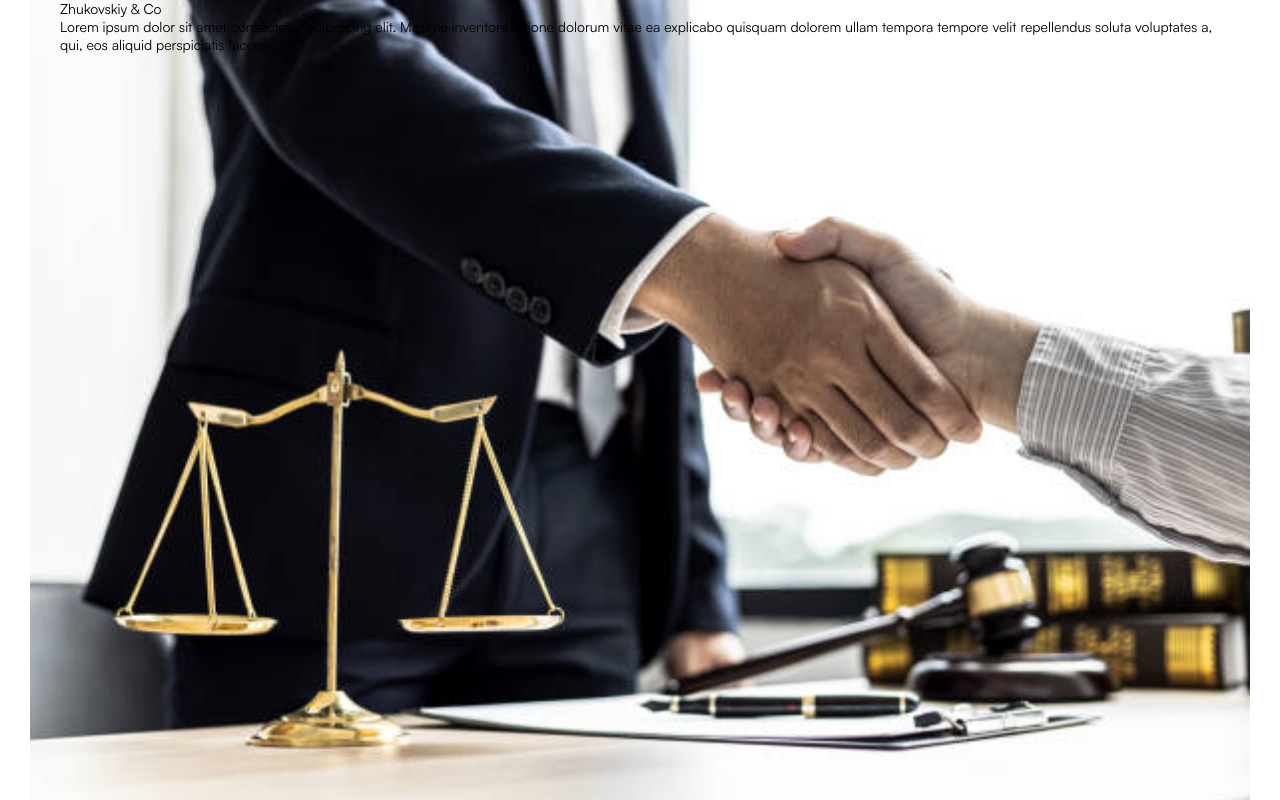
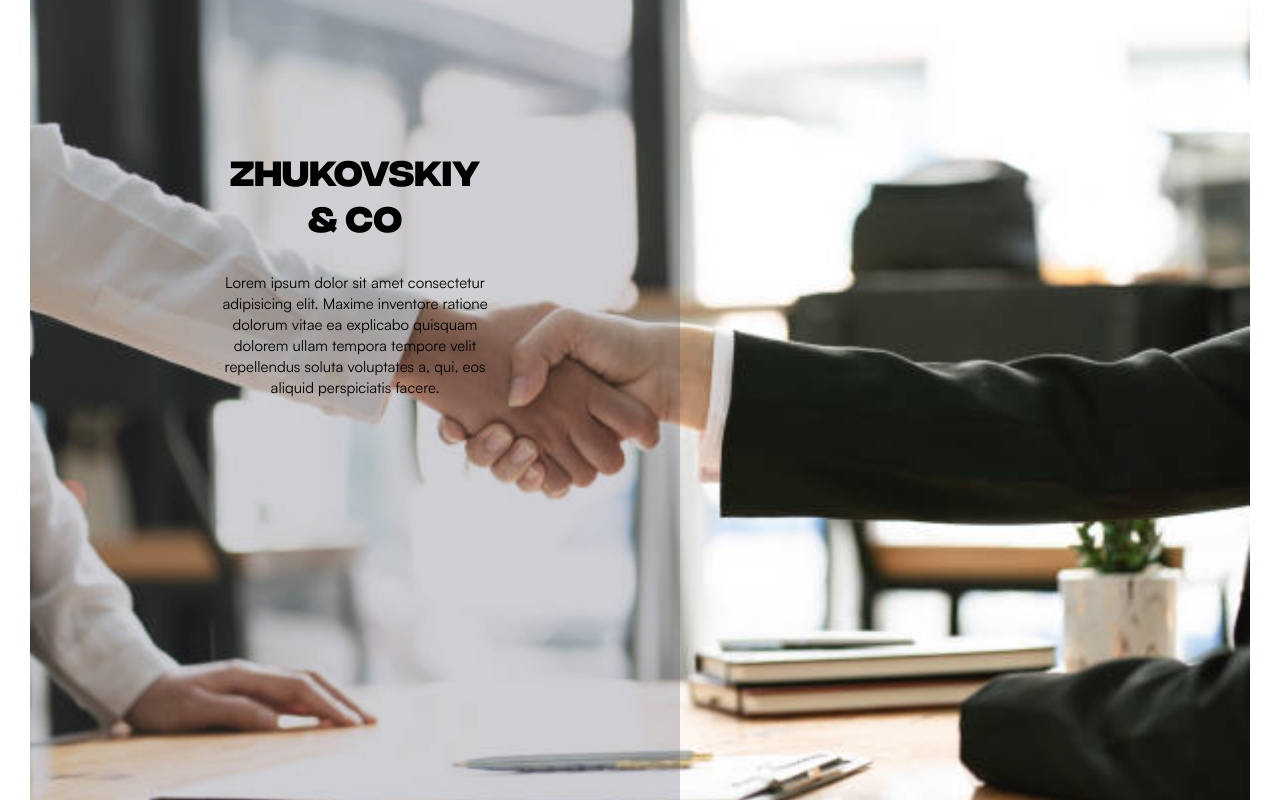
Before and after one commit to Victoria060187/zhykovskiy_project, a React (Create React App) app: page / in a window 1280 px wide. Built offline with nearby package versions, Linux system fonts and the light colour scheme.

Commit message:
added css style for main page

```diff
--- a/src/components/mainPage/MainPage.css
+++ b/src/components/mainPage/MainPage.css
@@ -3,3 +3,32 @@
     background: no-repeat 50%/ cover;
 	position: relative;
 }
+
+.main-container {
+	width: 650px;
+	margin: 0 auto;
+	height: 100%;
+	position: absolute;
+	left: 0;
+	top: 0;
+	background: rgba(64, 64, 84, 0.25);
+}
+
+.main-content {
+	width: 340px;
+	margin: 150px auto;
+    text-align: center;
+}
+
+.main-title {
+    font-family: 'Integral';
+    font-size: 35px;
+    text-transform: uppercase;
+    margin: 30px;
+}
+
+.main-text {
+    margin: 30px;
+    font-size: 15px;
+    font-weight: 100;
+}
--- a/src/components/mainPage/MainPage.jsx
+++ b/src/components/mainPage/MainPage.jsx
@@ -4,7 +4,7 @@ import './MainPage.css';
 function MainPage() {
   return (
     <section className="main-page" style={{ backgroundImage: `url(${MainImg})` }}>
-      <div className="container">
+      <div className="main-container">
         <div className="main-content">
           <div className="main-title">Zhukovskiy & Co</div>
           <div className="main-text">
```
Also changed, not shown: src/assets/images/main_page_photo.jpg.
